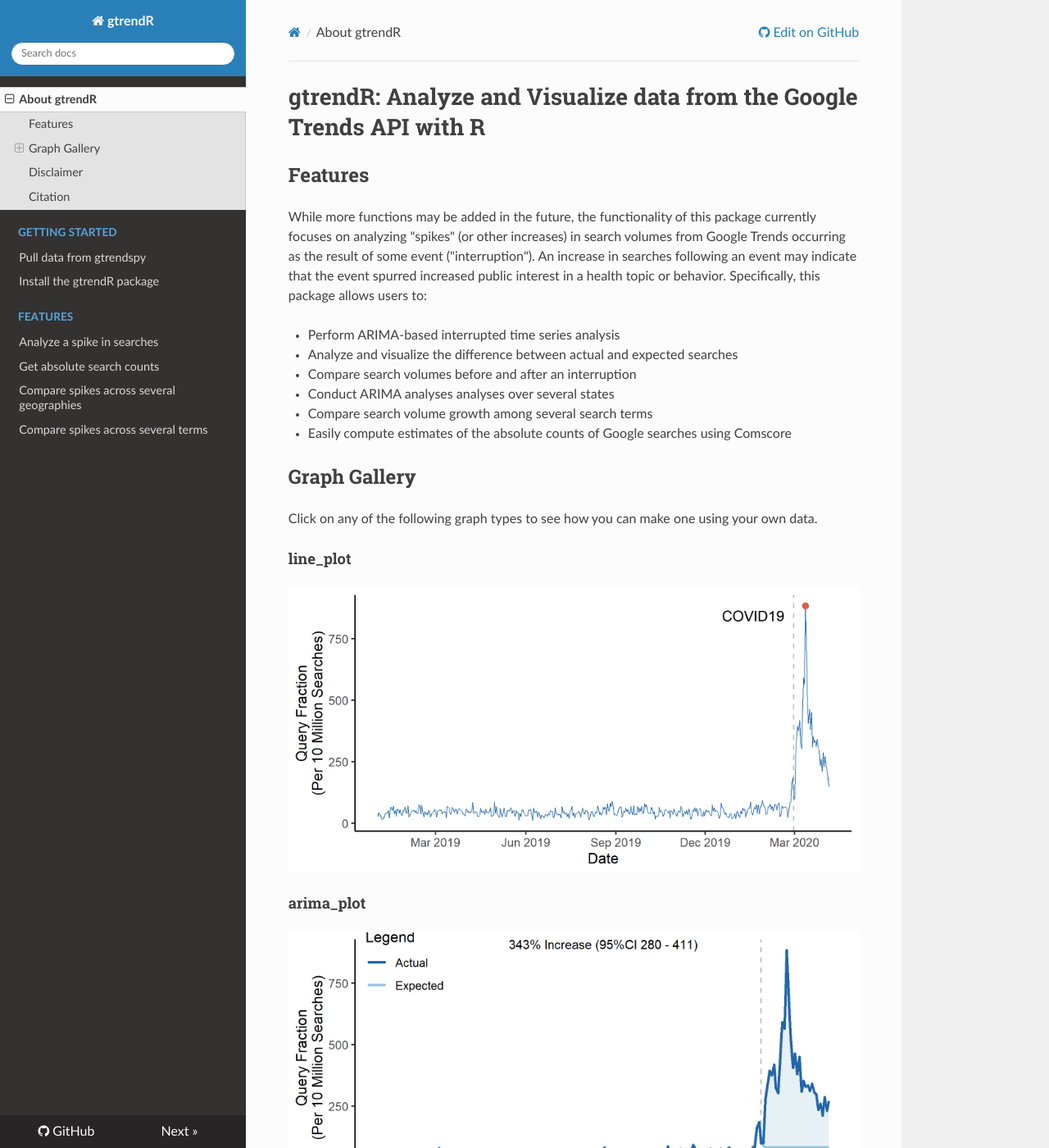
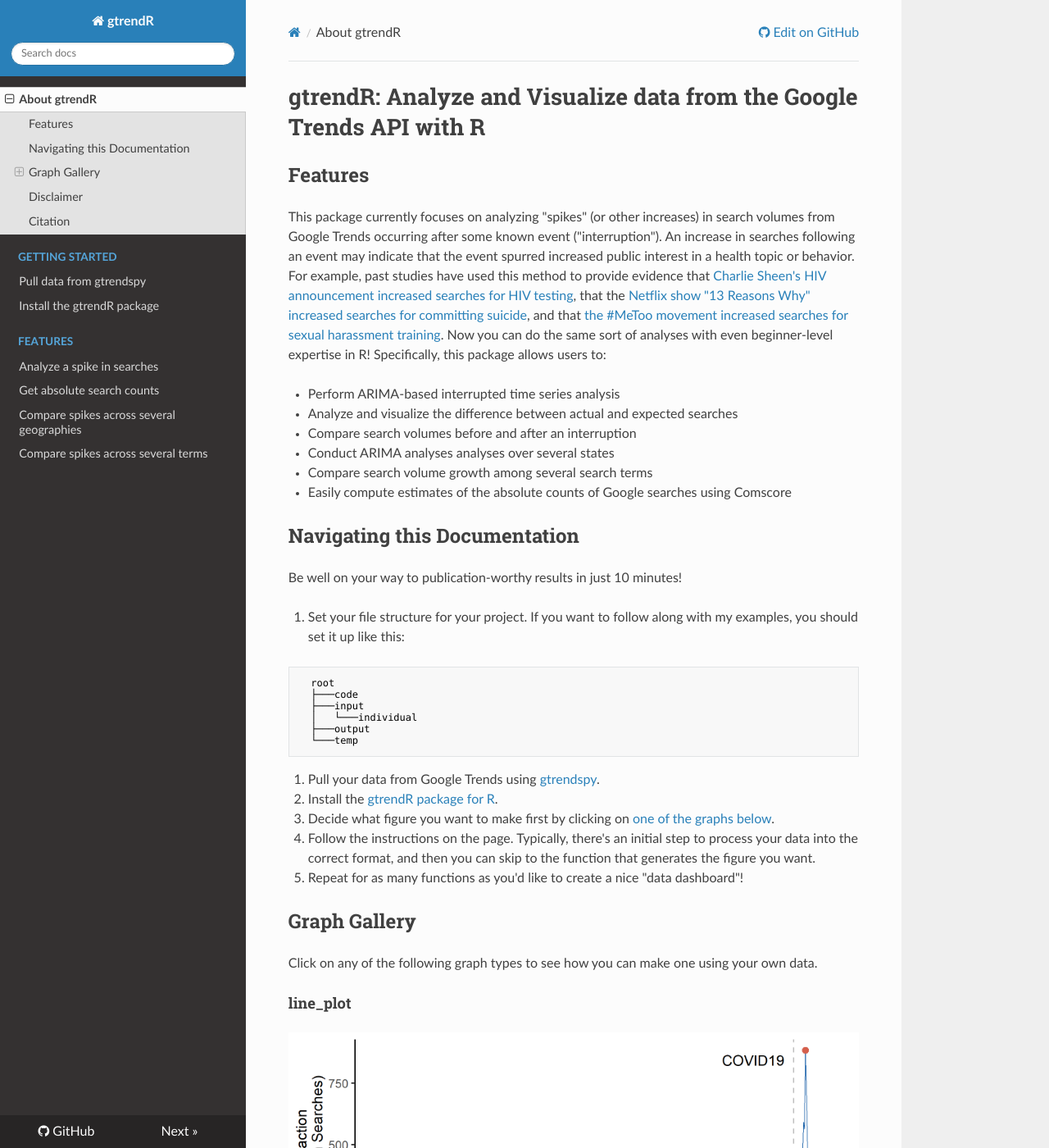
Before and after one commit to tlcaputi/gtrendR, an MkDocs documentation site: the page built from docs/index.md, in a window 1280 px wide and 1400 px high. Shown: the whole window at 82% size. Built offline with MkDocs 1.6.1, drawn with Linux system fonts in a browser that asks for light colours; nearby versions of some CDN libraries; old or Windows-style settings are respelled for this version of MkDocs.

Commit message:
updated readme

````diff
--- a/docs/index.md
+++ b/docs/index.md
@@ -2,7 +2,7 @@
 
 ## Features
 
-While more functions may be added in the future, the functionality of this package currently focuses on analyzing "spikes" (or other increases) in search volumes from Google Trends occurring as the result of some event ("interruption"). An increase in searches following an event may indicate that the event spurred increased public interest in a health topic or behavior. Specifically, this package allows users to:
+This package currently focuses on analyzing "spikes" (or other increases) in search volumes from Google Trends occurring after some known event ("interruption"). An increase in searches following an event may indicate that the event spurred increased public interest in a health topic or behavior. For example, past studies have used this method to provide evidence that [Charlie Sheen's HIV announcement increased searches for HIV testing](https://jamanetwork.com/journals/jamainternalmedicine/fullarticle/2495274), that the [Netflix show "13 Reasons Why" increased searches for committing suicide](https://jamanetwork.com/journals/jamainternalmedicine/fullarticle/2646773), and that [the #MeToo movement increased searches for sexual harassment training](https://jamanetwork.com/journals/jamainternalmedicine/fullarticle/2719193). Now you can do the same sort of analyses with even beginner-level expertise in R! Specifically, this package allows users to:
 
 - Perform ARIMA-based interrupted time series analysis
 - Analyze and visualize the difference between actual and expected searches
@@ -11,33 +11,54 @@
 - Compare search volume growth among several search terms
 - Easily compute estimates of the absolute counts of Google searches using Comscore
 
+## Navigating this Documentation
+
+Be well on your way to publication-worthy results in just 10 minutes!
+
+1. Set your file structure for your project. If you want to follow along with my examples, you should set it up like this:
+
+```text
+  root
+  ├───code
+  ├───input
+  │   └───individual
+  ├───output
+  └───temp
+```
+
+2. Pull your data from Google Trends using [gtrendspy](/en/latest/gtrendspy).
+3. Install the [gtrendR package for R](/en/latest/installation).
+4. Decide what figure you want to make first by clicking on [one of the graphs below](/en/latest/#graph-gallery).
+5. Follow the instructions on the page. Typically, there's an initial step to process your data into the correct format, and then you can skip to the function that generates the figure you want.
+6. Repeat for as many functions as you'd like to create a nice "data dashboard"!
+
 ## Graph Gallery
 
 Click on any of the following graph types to see how you can make one using your own data.
 
 #### line_plot
-[![Line Plot](READMEcode/output/panA.png)](/en/latest/arima-one-geo/#line_plot)
+[![Line Plot](READMEcode/output/panA.png)](/en/latest/arima-one-geo)
 
 #### arima_plot
-[![ARIMA Plot](READMEcode/output/panB.png)](/en/latest/arima-one-geo/#arima_plot)
+[![ARIMA Plot](READMEcode/output/panB.png)](/en/latest/arima-one-geo)
 
 #### arima_ciplot
-[![ARIMA Confidence Intervals](READMEcode/output/panC.png)](/en/latest/arima-one-geo/#arima_ciplot)
+[![ARIMA Confidence Intervals](READMEcode/output/panC.png)](/en/latest/arima-one-geo)
 
 #### state_pct_change
-[![Percent Change by State](READMEcode/output/panD.png)](/en/latest/arima-multi-geo/#state_pct_change)
+[![Percent Change by State](READMEcode/output/panD.png)](/en/latest/arima-multi-geo)
 
 #### state_arima_spaghetti
-[![Spaghetti Plot by State](READMEcode/output/panE.png)](/en/latest/arima-multi-geo/#state_arima_spaghetti)
+[![Spaghetti Plot by State](READMEcode/output/panE.png)](/en/latest/arima-multi-geo)
 
 #### state_arima_pctdiff
-[![Percent Difference by State](READMEcode/output/panF.png)](/en/latest/arima-multi-geo/#state_arima_pctdiff)
+[![Percent Difference by State](READMEcode/output/panF.png)](/en/latest/arima-multi-geo)
 
 #### multiterm_barplot
-[![Percent Change by Term](READMEcode/output/panG.png)](/en/latest/arima-multi-terms/#multiterm_barplot)
+[![Percent Change by Term](READMEcode/output/panG.png)](/en/latest/arima-multi-terms)
 
 #### multiterm_spaghetti
-[![Spaghetti Plot for Several Terms](READMEcode/output/panH.png)](/en/latest/arima-multi-terms/#multiterm_spaghetti)
+[![Spaghetti Plot for Several Terms](READMEcode/output/panH.png)](/en/latest/arima-multi-terms)
 
 
 ## Disclaimer
````
Also changed, not shown: docs/gtrendspy.md (+8 -5 lines).
